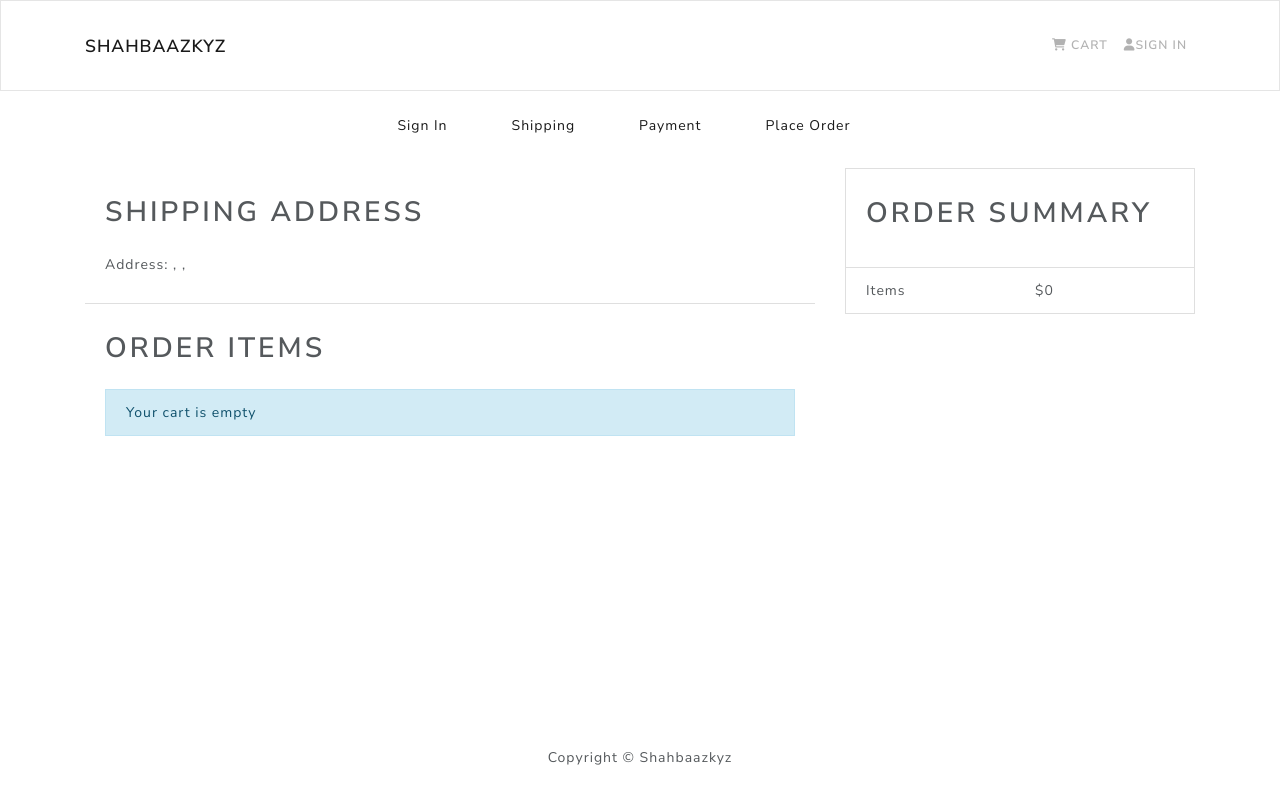
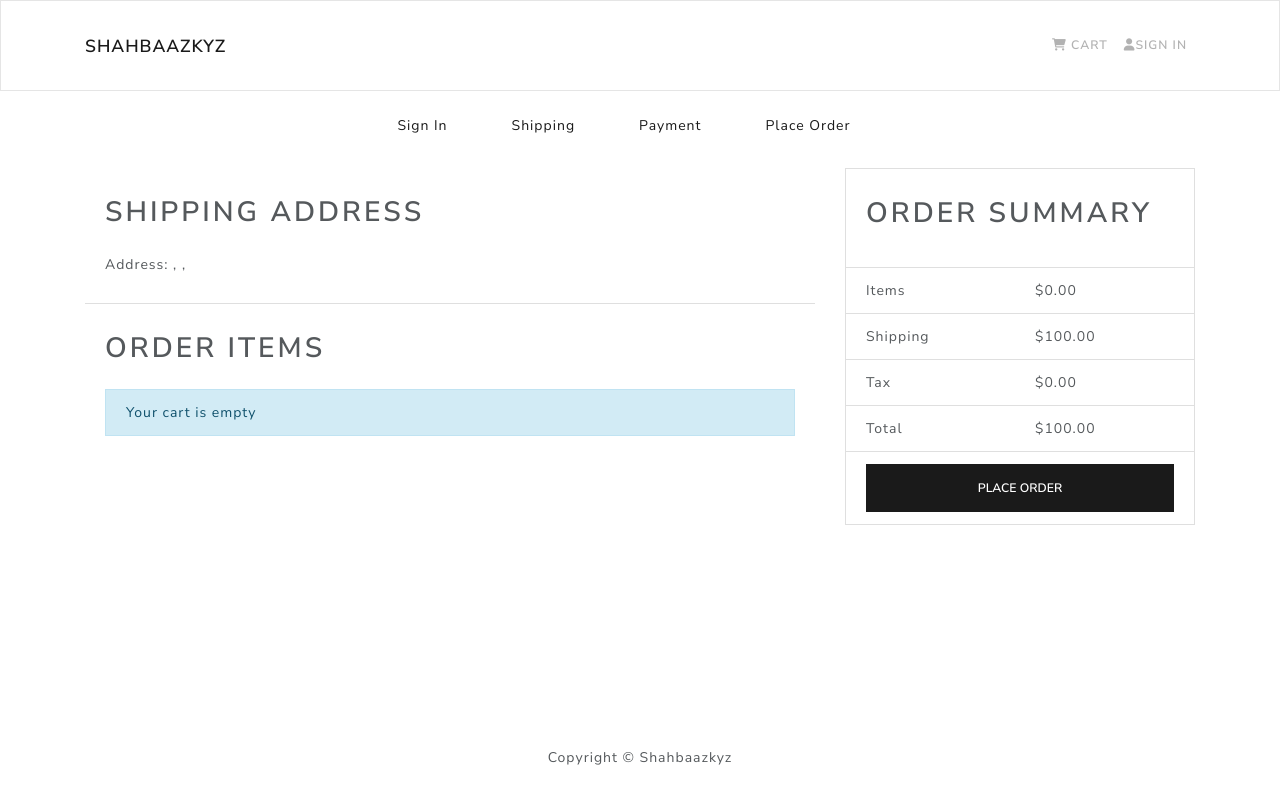
Before and after one commit to shahbaazkyz/MERN-E-Commerce-App, a React (Create React App) app in the folder frontend/: page /placeorder in a window 1280 px wide. Built offline with nearby package versions, Linux system fonts and the light colour scheme.

Commit message:
orderReducer added

```diff
--- a/frontend/src/pages/PlaceorderScreen.js
+++ b/frontend/src/pages/PlaceorderScreen.js
@@ -1,12 +1,43 @@
 import React from "react"
-import { Card, Col, Image, ListGroup, Row } from "react-bootstrap"
-import { useSelector } from "react-redux"
-import { Link } from "react-router-dom"
+import { Button, Card, Col, Image, ListGroup, Row } from "react-bootstrap"
+import { useSelector, useDispatch } from "react-redux"
+import { Link, useNavigate, } from "react-router-dom"
 import CheckoutSteps from "../components/CheckoutSteps"
 import Message from "../components/Message"
 
 const PlaceorderScreen = () => {
-  const {shippingAddress, cartItems,} = useSelector((state) => state.cart)
+
+  const navigate = useNavigate()
+  const dispatch = useDispatch()
+
+  const { shippingAddress, cartItems, paymentMethod } = useSelector((state) => state.cart)
+  const cart = useSelector((state) => state.cart)
+
+  if (!shippingAddress.address) {
+    navigate("/shipping")
+  }
+  else if (!paymentMethod) {
+    navigate("/payment")
+  }
+  const addDecimals = (num) => {
+    return(Math.round(num * 100) / 100).toFixed(2)
+  }
+    cart.itemsPrice = addDecimals(
+    cart.cartItems.reduce((acc, item) => acc + item.price * item.qty, 0)
+  )
+  cart.shippingPrice = addDecimals(cart.itemsPrice > 100 ? 0 : 100)
+  cart.taxPrice = addDecimals(Number((0.15 * cart.itemsPrice).toFixed(2)))
+
+  cart.totalPrice = (
+    Number(cart.itemsPrice) +
+    Number(cart.shippingPrice) +
+    Number(cart.taxPrice)
+  ).toFixed(2)
+
+const placeOrderHandler = () => {
+  dispatch(console.log("object"))
+}
+
   return (
     <>
       <CheckoutSteps step1 step2 step3 step4 />
@@ -18,19 +49,16 @@ const PlaceorderScreen = () => {
               <p>
                 <strong>Address: </strong>
                 {shippingAddress.address}, {shippingAddress.city}{" "}
-                {shippingAddress.postalCode},{" "}
-                {shippingAddress.country}
+                {shippingAddress.postalCode}, {shippingAddress.country}
               </p>
             </ListGroup.Item>
             <ListGroup.Item>
               <h2>Order Items</h2>
-              {
-                cartItems.length === 0 ? (
+              {cartItems.length === 0 ? (
                 <Message>Your cart is empty</Message>
               ) : (
                 <ListGroup variant="flust">
-                      {
-                        cartItems.map((item, index) => (
+                  {cartItems.map((item, index) => (
                     <ListGroup.Item key={index}>
                       <Row>
                         <Col md={1}>
@@ -41,24 +69,20 @@ const PlaceorderScreen = () => {
                             rounded
                           />
                         </Col>
-                              <Col >
+                        <Col>
                           <Link to={`/product/${item.product}`}>
                             {item.name}
                           </Link>
                         </Col>
                         <Col md={4}>
-                                {
-                                  item.qty
-                                } x ${item.price} = ${(item.qty * item.price).toFixed(2)}
+                          {item.qty} x ${item.price} = $
+                          {(item.qty * item.price).toFixed(2)}
                         </Col>
                       </Row>
                     </ListGroup.Item>
-                        )
-                        )
-                      }
+                  ))}
                 </ListGroup>
-                )
-              }
+              )}
             </ListGroup.Item>
           </ListGroup>
         </Col>
@@ -71,8 +95,39 @@ const PlaceorderScreen = () => {
               <ListGroup.Item>
                 <Row>
                   <Col>Items</Col>
-                  <Col>${cartItems.reduce((acc, item) => acc + item.price * item.qty, 0)}</Col>
+                  <Col>${cart.itemsPrice}</Col>
                 </Row>
+              </ListGroup.Item>
+              <ListGroup.Item>
+                <Row>
+                  <Col>Shipping</Col>
+                  <Col>${cart.shippingPrice}</Col>
+                </Row>
+              </ListGroup.Item>
+              <ListGroup.Item>
+                <Row>
+                  <Col>Tax</Col>
+                  <Col>${cart.taxPrice}</Col>
+                </Row>
+              </ListGroup.Item>
+              <ListGroup.Item>
+                <Row>
+                  <Col>Total</Col>
+                  <Col>${cart.totalPrice}</Col>
+                </Row>
+              </ListGroup.Item>
+              {/* <ListGroup.Item>
+                {error && <Message variant="danger">{error}</Message>}
+              </ListGroup.Item> */}
+              <ListGroup.Item>
+                <Button
+                  type="button"
+                  className="btn-block"
+                  disabled={cart.cartItems === 0}
+                  onClick={placeOrderHandler}
+                >
+                  Place Order
+                </Button>
               </ListGroup.Item>
             </ListGroup>
           </Card>
--- /dev/null
+++ b/frontend/src/redux/constants/orderConstants.js
@@ -0,0 +1,3 @@
+export const ORDER_CREATE_REQUEST = "ORDER_CREATE_REQUEST"
+export const ORDER_CREATE_SUCCESS = "ORDER_CREATE_SUCCESS"
+export const ORDER_CREATE_FAIL = "ORDER_CREATE_FAIL"
--- a/frontend/src/redux/reducers/cartReducers.js
+++ b/frontend/src/redux/reducers/cartReducers.js
@@ -3,7 +3,8 @@ import {
   CART_REMOVE_ITEM,
   CART_SAVE_SHIPPING_ADDRESS_ITEM,
   CART_SAVE_PAYMENT_METHOD,
-} from "../constants/cartConstants"
+} from "../constants/cartConstants";
+
 
 export const cartReducer = (
   state = {
--- /dev/null
+++ b/frontend/src/redux/reducers/orderReducer.js
@@ -0,0 +1,18 @@
+import {
+  ORDER_CREATE_FAIL,
+  ORDER_CREATE_REQUEST,
+  ORDER_CREATE_SUCCESS,
+} from "../constants/orderConstants"
+
+export const orderCreateReducer = (state = {}, action) => {
+  switch (action.type) {
+    case ORDER_CREATE_REQUEST:
+      return { loading: true }
+    case ORDER_CREATE_SUCCESS:
+      return { loading: false, success: true,order: action.payload }
+    case ORDER_CREATE_FAIL:
+      return { loading: false, error: action.payload }
+    default:
+      return state
+  }
+}
--- a/frontend/src/redux/store.js
+++ b/frontend/src/redux/store.js
@@ -12,6 +12,7 @@ import {
   userUpdateProfileReducer,
 } from "./reducers/userReducers";
 import { composeWithDevTools } from "redux-devtools-extension";
+import { orderCreateReducer } from "./reducers/orderReducer";
 
 const reducer = combineReducers({
   productList: productListReducer,
@@ -21,6 +22,7 @@ const reducer = combineReducers({
   userRegister: userRegisterReducer,
   userDetails: userDetailsReducer,
   userUpdateProfile: userUpdateProfileReducer,
+  orderCreate: orderCreateReducer,
 });
 
 const cartItemsFromStorage = localStorage.getItem("cartItems")
@@ -38,6 +40,8 @@ const shippingAddressFromStorage = localStorage.getItem("shippingAddress")
   const paymentMethodFromStorage = localStorage.getItem("paymentMethod")
     ? JSON.parse(localStorage.getItem("paymentMethod"))
     : {}
+
+
 
 const initialState = {
   cart: {
```
Also changed, not shown: frontend/src/redux/actions/orderActions.js (added, +40 -0 lines). Lines whose indentation alone changed are shown as unchanged.
